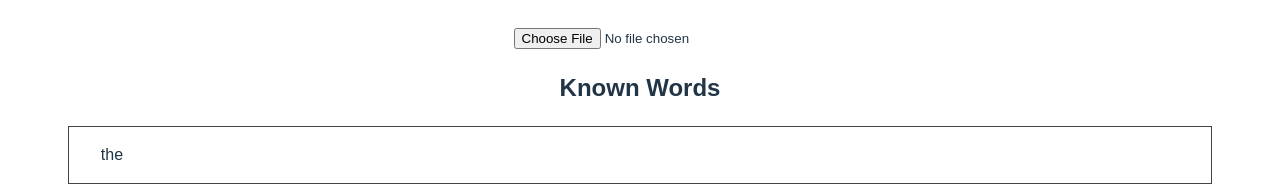
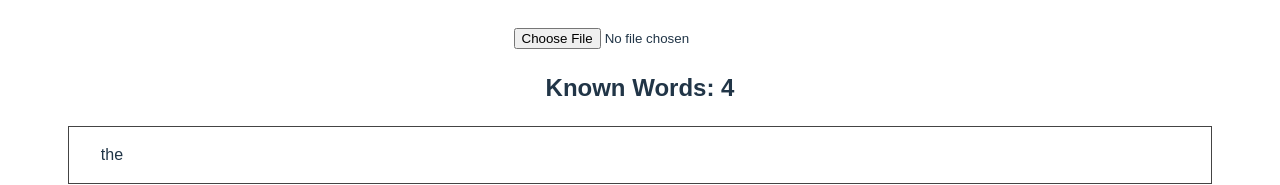
Before and after one commit to jorgetutor/vocabulary-analyzer, a Vue app: page / in a window 1280 px wide. Shown: the part 199-384 px from the top of the page. Built offline with nearby package versions, Linux system fonts and the light colour scheme.

Commit message:
Words count

```diff
--- a/src/App.vue
+++ b/src/App.vue
@@ -14,7 +14,7 @@
     </div>
 
     <div v-if="knownWords.length > 0" style="margin-top:20px;">
-      <h2>Known Words</h2>
+      <h2>Known Words: {{ knownWords.length }}</h2>
       <ul class="item-list">
         <li v-for="(word, index) in knownWords" :key="index" @click="removeKnownWord(word)">
           {{ word }}
```
